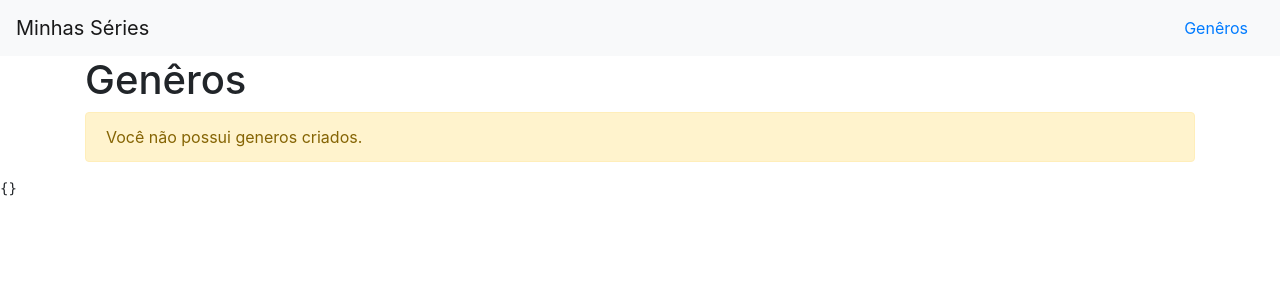
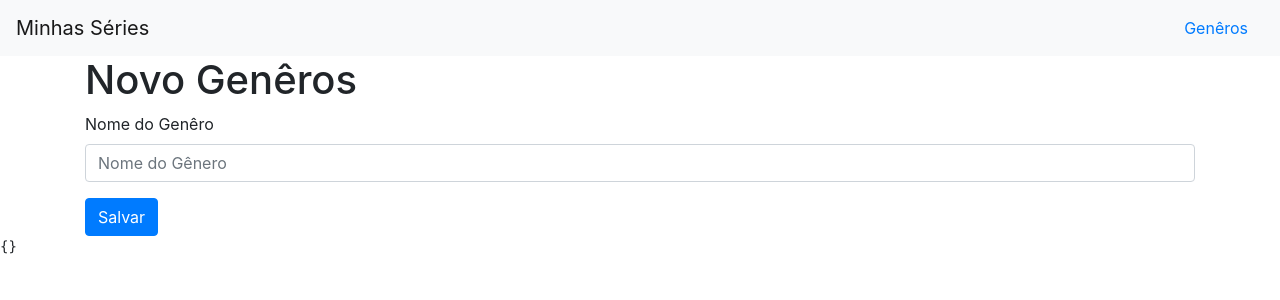
Before and after one commit to LuisValgoi/react-minhas-series, a React (Create React App) app: page /generos/novo in a window 1280 px wide. Shown: the top 300 px of the page. Built offline with nearby package versions, Linux system fonts and the light colour scheme; no server answers.

Commit message:
added novogenero component/route

```diff
--- a/src/App.js
+++ b/src/App.js
@@ -2,6 +2,7 @@
 import axios from "axios";
 import Header from "./Header";
 import Generos from "./Generos";
+import NovoGenero from "./NovoGenero";
 import {
   BrowserRouter as Router,
   Route
@@ -25,7 +26,8 @@
         <div>
           <Header/>
           <Route path="/" exact component={Home} />
-          <Route path="/generos" component={Generos} />
+          <Route path="/generos/novo" exact component={NovoGenero} />
+          <Route path="/generos" exact component={Generos} />
           <pre>{JSON.stringify(data)}</pre>
         </div>
       </Router>
--- /dev/null
+++ b/src/NovoGenero.js
@@ -0,0 +1,18 @@
+import React, { useState }from 'react';
+
+const NovoGenero = () => {
+  return (
+    <div className="container">
+      <h1>Novo Genêros</h1>
+      <form>
+        <div className="form-group">
+          <label for="name">Nome do Genêro</label>
+          <input type="text" className="form-control" id="name" placeholder="Nome do Gênero" />
+        </div>
+        <button type="button" class="btn btn-primary">Salvar</button>
+      </form>
+    </div>
+  );
+};
+
+export default NovoGenero;
```
